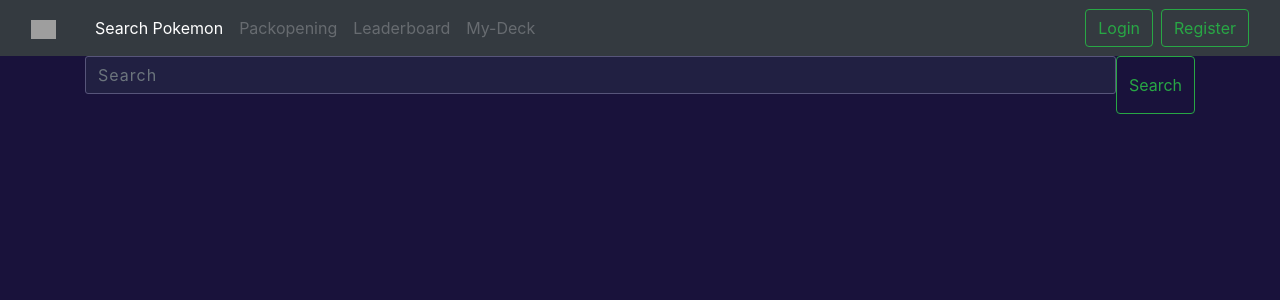
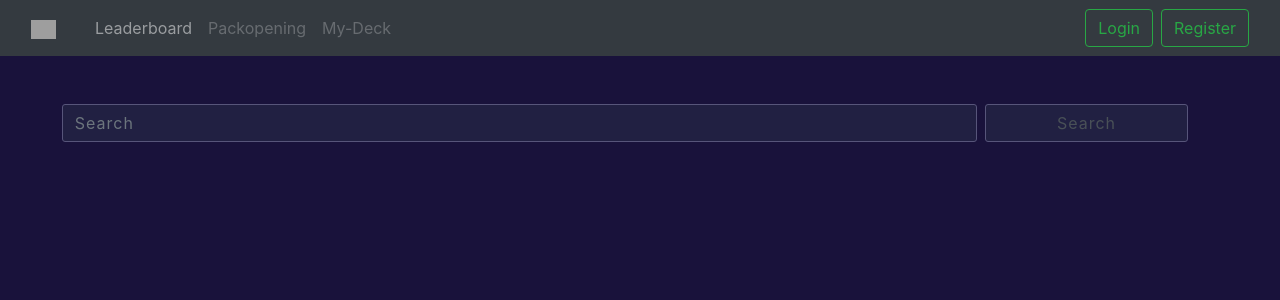
Before and after one commit to tsuna244/sqs2025, a FastAPI app: page / in a window 1280 px wide. Shown: the top 300 px of the page. Run offline with FastAPI, Linux system fonts and the light colour scheme; some libraries are stand-ins or nearby versions; grey boxes are pictures that could not be loaded.

Commit message:
changed frontend to look a bit better. ISSUE: pokemon obj has no points inside __dict__ function

```diff
--- a/src/api/main.py
+++ b/src/api/main.py
@@ -101,10 +101,6 @@ async def user_registration_page(request: Request):
         request=request
     )
 
-@app.post("/logout")
-async def logout_user(current_user: User = Depends(get_current_user)):
-    pass
-
 @app.get("/test_register")
 async def register_test(request: Request):
     return db.add_user("tsuna2", "1234ABCD", [1, 2, 3])
@@ -114,12 +110,20 @@ async def get_user(current_user: User = Depends(get_current_user)):
     return current_user
 
 @app.get("/leaderboard")
-async def leaderboard_page(current_user: User = Depends(get_current_user)):
-    return current_user.deck_ids
+async def leaderboard_page():
+    return {"TBD": "TBD"}
 
-@app.get("/Pokemon/{pokemon_id}")
+@app.get("/my_deck")
+async def my_deck_page():
+    return {"TBD": "TBD"}
+
+@app.get("/pack_opening")
+async def get_pack_opening():
+    return {"TBD": "TBD"}
+
+@app.post("/Pokemon/{pokemon_id}")
 async def read_pokemon(pokemon_id: int, request: Request):
-    return PokemonObj(pokemon_id).__dict__().__str__()
+    return PokemonObj(pokemon_id).__dict__()
 
 @app.post("/token", response_model=Token)
 async def login_for_access_token(form_data: OAuth2PasswordRequestForm = Depends()):
--- a/src/api/templates/home.html
+++ b/src/api/templates/home.html
@@ -1,10 +1,57 @@
 {% extends "base.html" %}
 
+{% block scripts %}
+
+<script>
+
+  function onSearch() {
+    const serach_value = document.getElementById("search_input").value;
+    fetch("/Pokemon/1", {
+      method: "POST"
+    })
+    .then(response => response.json())
+    .then(data => {
+      console.log(JSON.stringify(data));
+      console.log(serach_value);
+    })
+  }
+</script>
+
+{% endblock %}
+
 {% block body %}
-<div class="container">
-    <form class="d-flex" role="search">
-      <input class="form-control me-2" type="search" placeholder="Search" aria-label="Search"/>
-      <button class="btn btn-outline-success" type="submit">Search</button>
+<div class="container-fluid mt-5">
+    <form class="container-fluid justify-content-center row" role="search">
+      <input id="search_input" class="form-control col-9 mr-2" type="search" placeholder="Search">
+      <button class="form-control btn col-2 me-2" type="button" onclick="onSearch()">Search</button>
     </form>
+
+    <div id="poke_elem" class="container justify-content-center mt-5">
+      <div class="row">
+        <div class="col-10">
+          <span>Pokemon Id:</span><p id="poke_id"></p>
+          <span>Pokemon Name:</span><p id="poke_name"></p>
+          <span>Pokemon Generation:</span><p id="poke_gen"></p>
+          <span>Pokemon Rarity:</span><p id="poke_rarity"></p>
+          <span>Pokemon Stats:</span>
+          <div class="container">
+            <p id="poke_hp"></p>
+            <p id="poke_atk"></p>
+            <p id="poke_def"></p>
+            <p id="poke_satk"></p>
+            <p id="poke_sdef"></p>
+            <p id="poke_spd"></p>
+          </div>
+        </div>
+        <div class="col-2">
+        </div>
+      </div>
+    </div>
+
 </div>
+
+<script>
+  document.getElementById('poke_elem').innerHTML = ""
+</script>
+
 {% endblock %}
--- a/src/api/templates/login.html
+++ b/src/api/templates/login.html
@@ -16,7 +16,7 @@
         .then(response => response.json())
         .then(data => { // data is a JSON object
           if (data.hasOwnProperty("access_token")) {
-            window.localStorage.token = JSON.stringify(data);
+            window.sessionStorage.token = JSON.stringify(data);
             document.location.href = "/";
           }
           else
--- a/src/api/templates/navbar.html
+++ b/src/api/templates/navbar.html
@@ -1,6 +1,6 @@
 <script>
 
-  var current_token = JSON.parse(window.localStorage.token);
+  var current_token = JSON.parse(window.sessionStorage.token);
 
   if (current_token != "undefined" || current_token != "null") {
 
@@ -16,6 +16,9 @@
                             <button class="btn btn-outline-success" type="button" onclick="logout()">Logout</button>
                             `
                 document.getElementById('login_register').innerHTML = html
+
+                document.getElementById('pack').classList.remove('disabled')
+                document.getElementById('deck').classList.remove('disabled')
               }
             }
         );
@@ -31,13 +34,12 @@
 <nav class="navbar navbar-expand-lg navbar-dark bg-dark">
 
   <div class="container-fluid">
-    <a class="navbar-brand" href="#"><img style="width: 25px;" src="{{ url_for('static', path='/icon.png') }}" alt="Home"></a>
+    <a class="navbar-brand" href="/"><img style="width: 25px;" src="{{ url_for('static', path='/icon.png') }}" alt="Home"></a>
     <div class="container-fluid">
       <div class="navbar-nav">
-        <a class="nav-link active" aria-current="page" href="#">Search Pokemon</a>
-        <a class="nav-link disabled" href="#">Packopening</a>
-        <a class="nav-link disabled" href="#">Leaderboard</a>
-        <a class="nav-link disabled" aria-disabled="true">My-Deck</a>
+        <a id="leader" class="nav-link" href="/leaderboard">Leaderboard</a>
+        <a id="pack" class="nav-link disabled" href="/pack_opening">Packopening</a>
+        <a id="deck" class="nav-link disabled" href="/my_deck">My-Deck</a>
       </div>
     </div>
 
```
